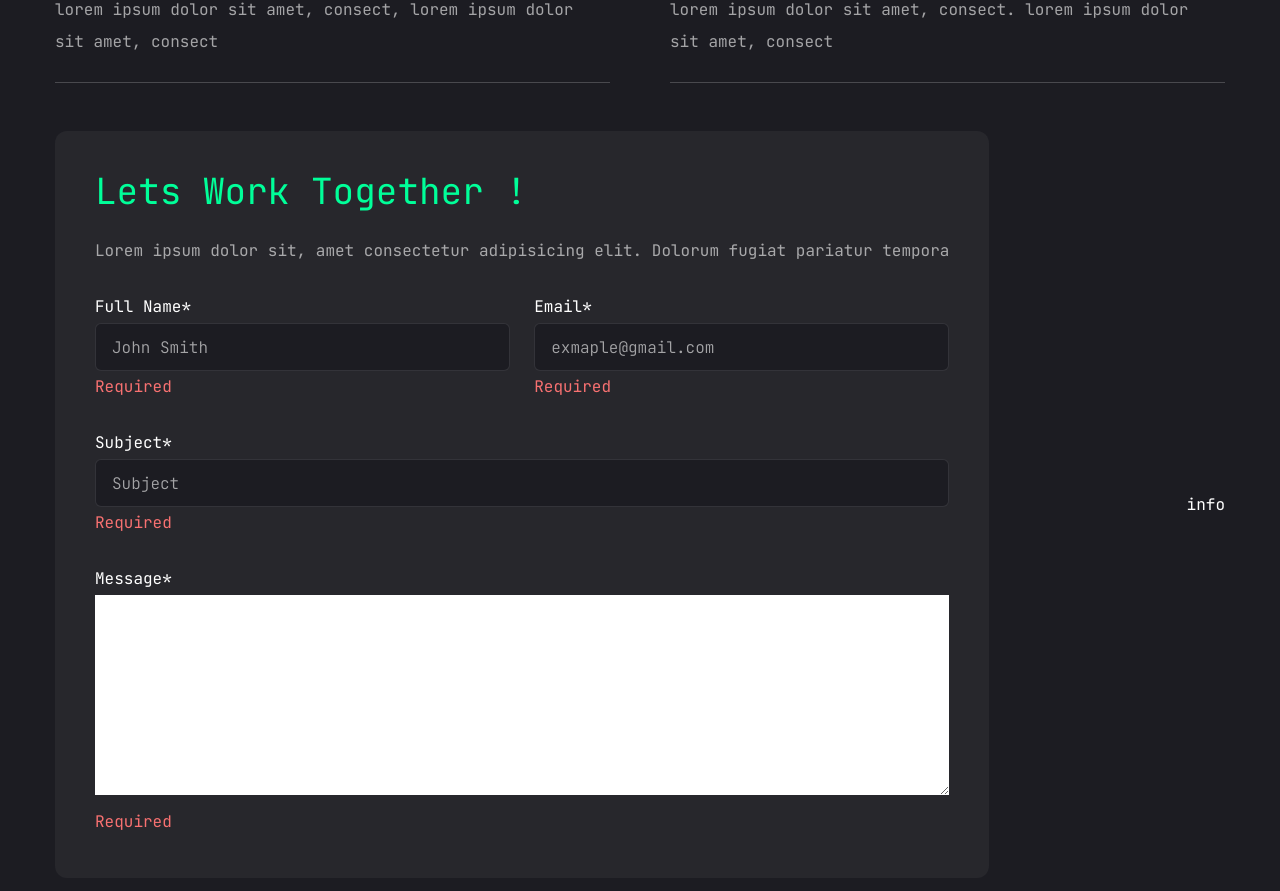
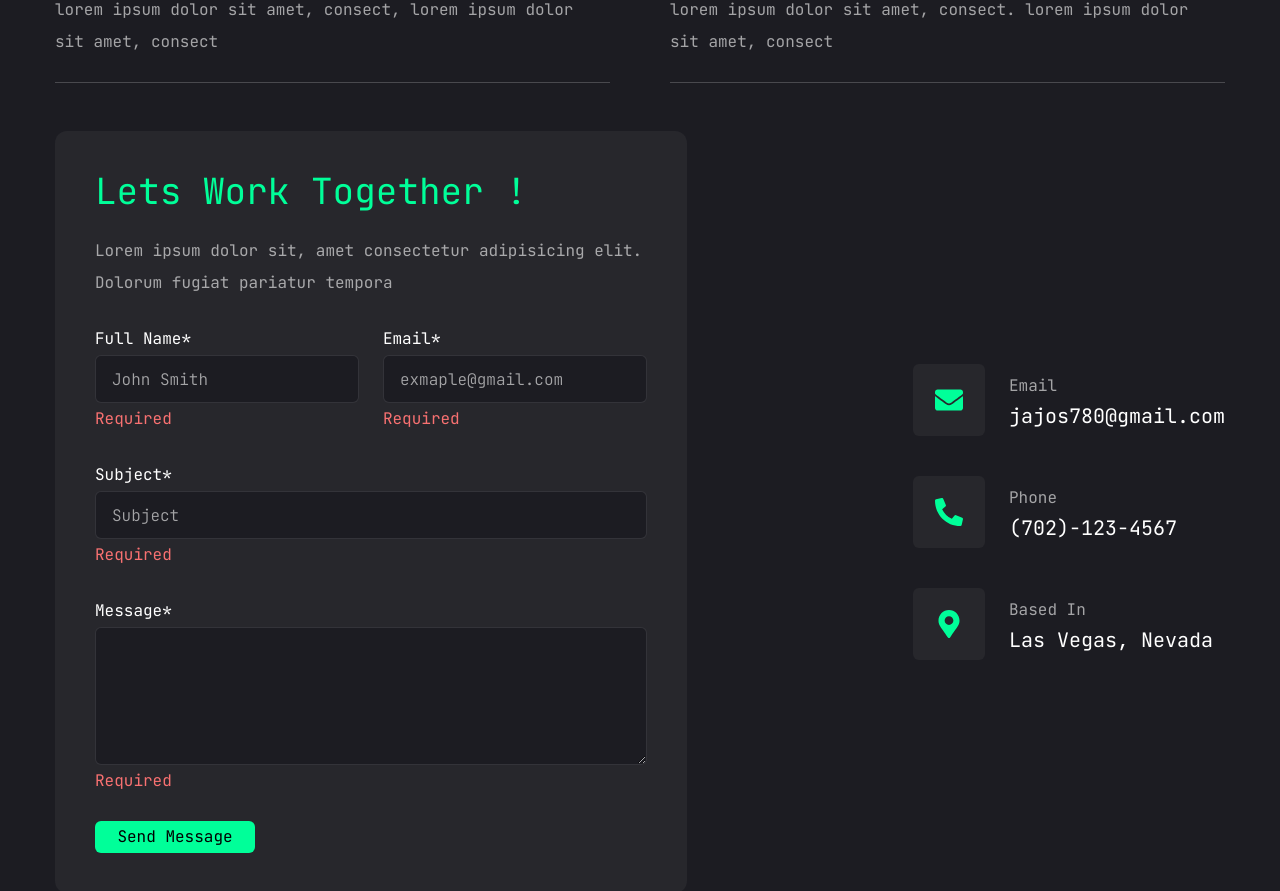
Before and after one commit to jose0-0/personal-site, a Next.js app in the folder personal-site/: page / in a window 1280 px wide. Shown: the part 1251-2142 px from the top of the page. Built offline with nearby package versions, Linux system fonts and the light colour scheme.

Commit message:
finished styling contact form, WIP

```diff
--- a/personal-site/components/Contact.tsx
+++ b/personal-site/components/Contact.tsx
@@ -1,19 +1,24 @@
 'use client'
 import { useState } from 'react'
-import { FaEnvelope, FaPhoneAlt } from 'react-icons/fa';
+import { FaEnvelope, FaPhoneAlt, FaMapMarkerAlt  } from 'react-icons/fa';
 import { FormControl, FormErrorMessage, FormLabel, Input, Textarea} from '@chakra-ui/react'
 
 const info = [
     {
         icon: <FaEnvelope/>,
         title: 'Email',
-        description: 'Email'
+        description: 'jajos780@gmail.com',
     },
     {
         icon: <FaPhoneAlt/>,
         title: 'Phone',
-        description: 'Phone'
+        description: '(702)-123-4567'
     },
+    {
+        icon: <FaMapMarkerAlt/>,
+        title: 'Based In',
+        description: 'Las Vegas, Nevada',
+    }
 ]
 
 
@@ -28,7 +33,6 @@
 
 const Contact = () => {
     const [state, setState] = useState(initState)
-    const [touched, setTouched] = useState({})
 
     const {values} = state
 
@@ -44,7 +48,7 @@
     <div className='container mx-auto'>
         <div className='flex flex-col xl:flex-row gap-[30px]'>
             {/* form */}
-            <div className='xl:h-[54%] order-2 xl:order-none'>
+            <div className='xl:w-[54%] order-2 xl:order-none'>
                 <form className='flex flex-col gap-6 p-10 bg-[#27272c] rounded-xl'>
                     <h3 className='text-4xl text-accent'>Lets Work Together !</h3>
                     <p className='text-white/60'>
@@ -103,14 +107,31 @@
                             name='message'
                             value={values.message}
                             onChange={handleChange}
-                            className='h-[200px] w-full text-black px-1 py-1'
+                            className='flex min-h-[80px] w-full  rounded-md border border-white/10 bg-primary px-4 py-5 text-base placeholder:text-white/60'
                         />
                         <FormErrorMessage className='text-red-400'>Required</FormErrorMessage>
                     </FormControl>
+                    <button className='max-w-40 rounded-md bg-accent text-black '>Send Message</button>
                 </form>
             </div>
             {/* form */}
-            <div className='flex-1 flex items-center xl:justify-end order-1 xl:order-none mb-8 xl:mb-0'>info</div>
+            <div className='flex-1 flex items-center xl:justify-end order-1 xl:order-none mb-8 xl:mb-0'>
+                <ul className='flex flex-col gap-10 '>
+                    {info.map((item, index) => {
+                        return (
+                            <li key={index} className='flex items-center gap-6'>
+                                <div className='w-[52px] h-[53px] xl:w-[72px] xl:h-[72px] bg-[#27272c] text-accent rounded-md flex items-center justify-center'>
+                                    <div className='text-[28px]'>{item.icon}</div>
+                                </div>
+                                <div className='flex-1'>
+                                    <p className='text-white/60'>{item.title}</p>
+                                    <h3 className='text-xl'>{item.description}</h3>
+                                </div>
+                            </li>
+                        )
+                    })}
+                </ul>
+            </div>
         </div>
     </div>
   )
```
